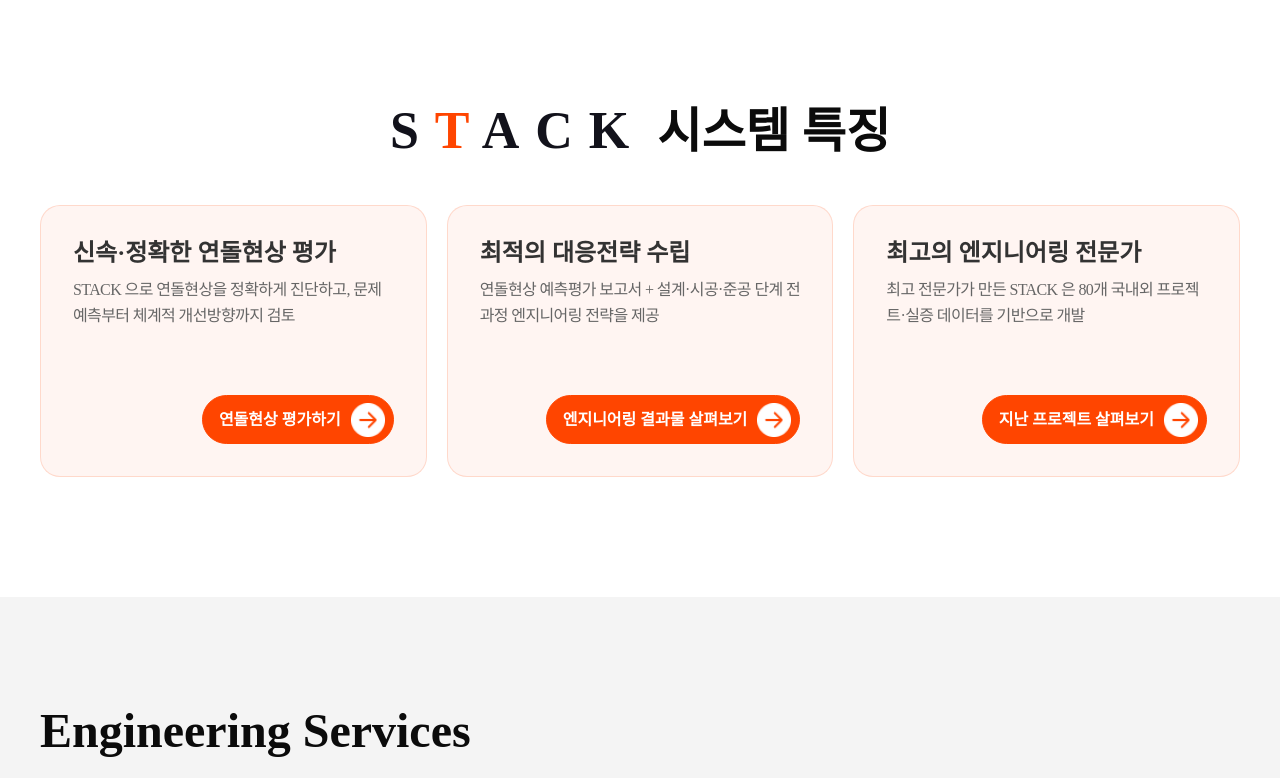
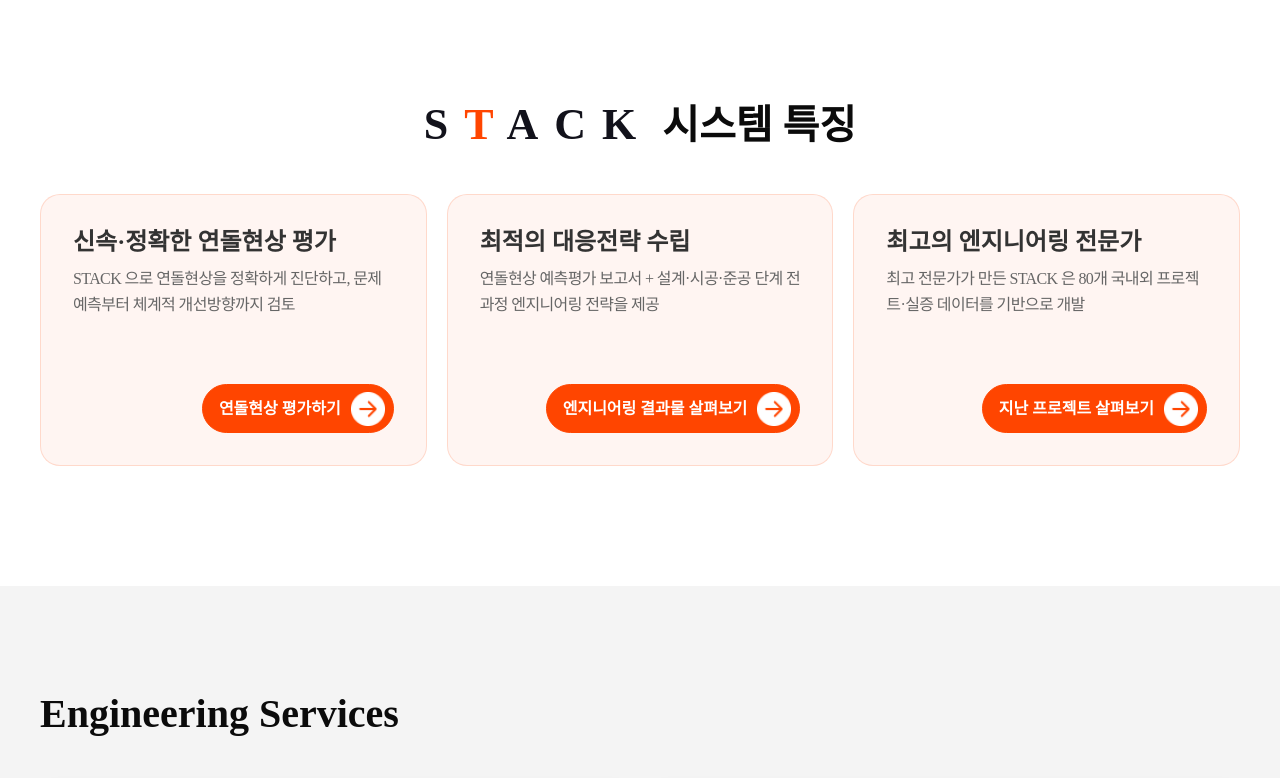
Before and after one commit to loo4os2o/stack-frontend, a Next.js app: page / in a window 1280 px wide. Shown: the part 722-1500 px from the top of the page. Built offline with nearby package versions, Linux system fonts and the light colour scheme.

Commit message:
[수정] 버튼 스타일 변경 및 이미지 파일 업데이트, 헤더 폰트 크기 조정

```diff
--- a/src/app/about/page.tsx
+++ b/src/app/about/page.tsx
@@ -3,9 +3,9 @@
 
 import '@/css/about.css';
 import Image from 'next/image';
-import AboutStackDiagram1 from '@/assets/images/02_about STACK _001.png';
+import AboutStackDiagram1 from '@/assets/images/02_about STACK _004.png';
 import AboutStackDiagram2 from '@/assets/images/02_about STACK _002.png';
-import ExImgDiagram2 from '@/assets/images/02_about STACK _003.png';
+import ExImgDiagram2 from '@/assets/images/02_about_process.png';
 import TargetBlank from '@/assets/icons/icon-target-blank.png';
 import logoAbout from '@/assets/images/logo-STACK-about.png';
 
--- a/src/app/globals.css
+++ b/src/app/globals.css
@@ -137,12 +137,12 @@
     color: #ffffff;
     border: 1px solid #ff4500;
   }
-  .btn-primary:hover,
-  .btn-primary:focus,
-  .btn-primary:active {
-    background: #d33d06;
-    border: 1px solid #d33d06;
-  }
+.btn-primary:hover,
+.btn-primary:focus,
+.btn-primary:active {
+  background: #ac3100;
+  border: 1px solid #ac3100;
+}
   .btn-primary:disabled,
   .btn-primary.disabled {
     background: #cccccc;
--- a/src/app/page.tsx
+++ b/src/app/page.tsx
@@ -5,7 +5,7 @@
 import IconService from '@/assets/icons/icon-service.png';
 // import Background from '@/assets/images/architecture-1867194_1920.png';
 import Background from '@/assets/images/01_home _001.jpeg';
-import slideImg1 from '@/assets/images/01_home _002.png';
+import slideImg1 from '@/assets/images/01_home _005.png';
 import slideImg2 from '@/assets/images/01_home _003.png';
 import slideImg3 from '@/assets/images/01_home _004.png';
 // import slideImg3 from '@/assets/images/acro.jpg';
--- a/src/css/main.css
+++ b/src/css/main.css
@@ -193,7 +193,7 @@
 }
 .sys-features h2 {
   font-weight: 800;
-  font-size: 48px;
+  font-size: 2.5rem;
   line-height: 140%;
   text-align: center;
   color: #0b0b0b;
@@ -201,7 +201,7 @@
 }
 .sys-features h2 strong {
   font-weight: 900;
-  font-size: 3.25rem;
+  font-size: 2.75rem;
   line-height: 100%;
   letter-spacing: 1rem;
   color: #12121b;
@@ -290,7 +290,7 @@
   max-width: 1200px;
   margin: 0 auto 2.5rem auto !important;
   font-weight: 800;
-  font-size: 3rem;
+  font-size: 2.5rem;
   line-height: 140%;
   color: #0b0b0b;
 }
```
Also changed, not shown: src/assets/images/01_home _005.png (added), src/assets/images/02_about STACK _004.png (added).
